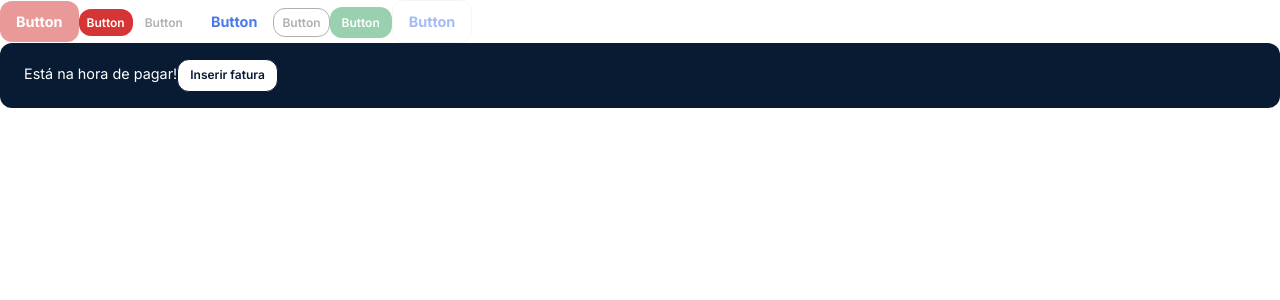
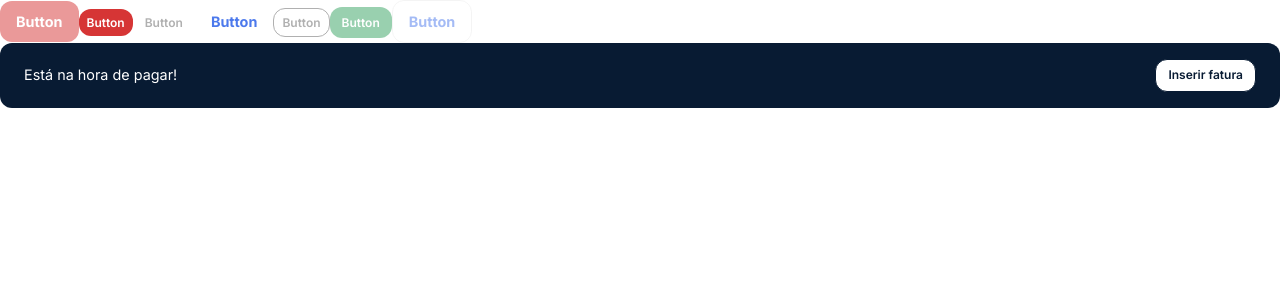
Before and after one commit to almt00/savee, a Next.js app: page / in a window 1280 px wide. Shown: the top 300 px of the page. Built offline with nearby package versions, Linux system fonts and the light colour scheme.

Commit message:
ended style of banner

```diff
--- a/components/elements/Banner.js
+++ b/components/elements/Banner.js
@@ -2,6 +2,7 @@ import { styled } from '@stitches/react';
 import Button from './Button';
 
 const Banner = () => {
+
   return (
     <Container>
       {/* <Container class='flex justify-between'></Container> */}
@@ -11,16 +12,19 @@ const Banner = () => {
   );
 };
 
-const Text = styled('span', {
+const Text = styled('p', {
   color: '$white',
   fontSize: '$normal',
   fontWeight: '$normal',
+  alignSelf: 'center'
 });
 
 const Container = styled('div', {
   backgroundColor: '$black',
   borderRadius: '12px',
-  padding: '1rem 1.5rem'
+  padding: '1rem 1.5rem',
+  display: 'flex',
+  justifyContent: 'space-between'
 });
 
 export default Banner;
```
